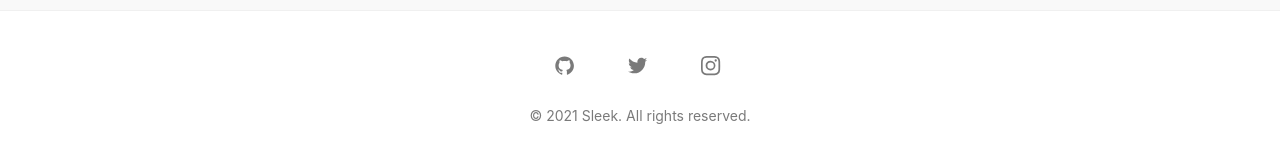
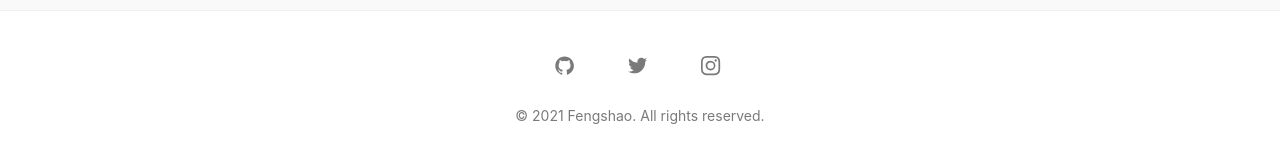
Before and after one commit to liushaofeng89/blog, a Jekyll site: the page built from index.md, in a window 1280 px wide and 900 px high, scrolled down 935 px. Shown: the part 729-892 px from the top of the window. Built offline with Jekyll 4.4.1, drawn with Linux system fonts in a browser that asks for light colours; some of the changed lines change nothing that is shown.

Commit message:
修改网站配置

```diff
--- a/_config.yml
+++ b/_config.yml
@@ -1,23 +1,23 @@
-title: Sleek # your site title
-author: GitHub User
-email: your-email@domain.com # email for form submission, you also have to change it in _js/scripts.js
+title: Fengshao # your site title
+author: liushaofeng89
+email: liushaofeng89@qq.com # email for form submission, you also have to change it in _js/scripts.js
 description: > # this means to ignore newlines until "baseurl:"
   Write an awesome description for your new site here. You can edit this
   line in _config.yml. It will appear in your document head meta (for
   Google search results) and in your feed.xml site description.
 baseurl: "/" # the subpath of your site, e.g. /blog
-url: "https://janczizikow.github.io/sleek" # the base hostname & protocol for your site, e.g. http://example.com
-twitter_username: jan_czizikow # replace with your_twitter_username or comment to remove link from footer
-github_username:  janczizikow # replace with your_github_username or comment to remove link from footer
+url: "https://blog.liushaofeng.cn" # the base hostname & protocol for your site, e.g. http://example.com
+twitter_username: liushaofeng89 # replace with your_twitter_username or comment to remove link from footer
+github_username:  liushaofeng89 # replace with your_github_username or comment to remove link from footer
 instagram_username: shanlongjj # replace with your_instagram_username or comment to remove link from footer
 social:
-  name: Your Name
+  name: Fengshao
   links:
     - https://twitter.com/BenBalter
     - https://www.facebook.com/ben.balter
     - https://www.linkedin.com/in/BenBalter
     - https://plus.google.com/+BenBalter
-    - https://github.com/benbalter
+    - https://github.com/liushaofeng89
     - https://keybase.io/benbalter
 
 disqus:
```
